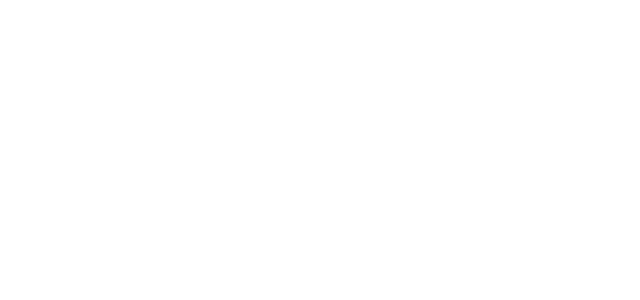
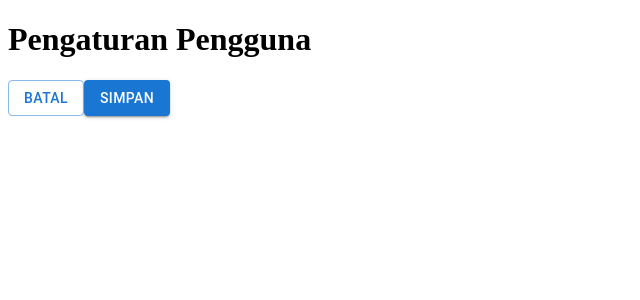
Before and after one commit to dnswd/jiva, a Next.js app: page /pengaturan-pengguna/tambah in a window 1280 px wide. Shown: the top 300 px of the page, without its empty margins (0-640 px from the left). Built offline with nearby package versions, Linux system fonts and the light colour scheme.

Commit message:
red: implement code to pass the tests on tambah except the form

```diff
--- a/components/pages/pengaturan-pengguna/tambah.js
+++ b/components/pages/pengaturan-pengguna/tambah.js
@@ -2,11 +2,42 @@
 
 import styled from "styled-components"
 
+// component imports
+import { Formik, Field, Form } from "formik"
+import Button from "@mui/material/Button"
+
+const TambahForm = () => {
+  return (
+    <>
+    </>
+  );
+};
+
 const Tambah = () => {
 
   return (
-        <>
-        </>
+    <main>
+    <h1>Pengaturan Pengguna</h1>
+    <Formik
+      initialValues={{
+        email: "",
+        password: "",
+        input_value: "",
+      }}
+      validate={(values) => {}}
+      onSubmit={(values, { setSubmitting }) => {}}
+    >
+      {() => (
+        <Form className="form">
+          <TambahForm />
+        </Form>
+      )}
+    </Formik>
+
+
+    <Button variant="outlined">Batal</Button>
+    <Button type="submit" variant="contained" >Simpan</Button>
+    </main>
   );
 };
 
```
